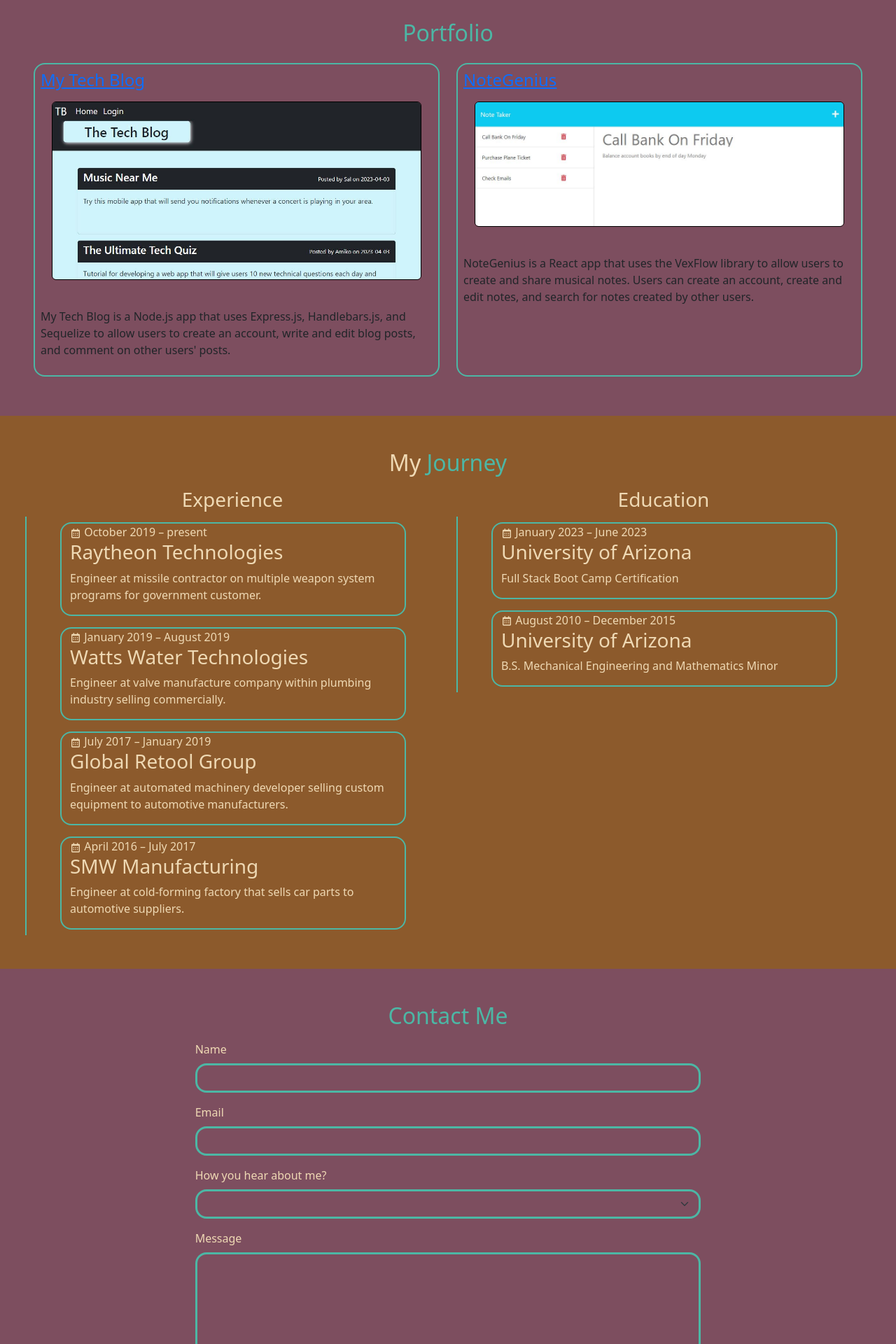
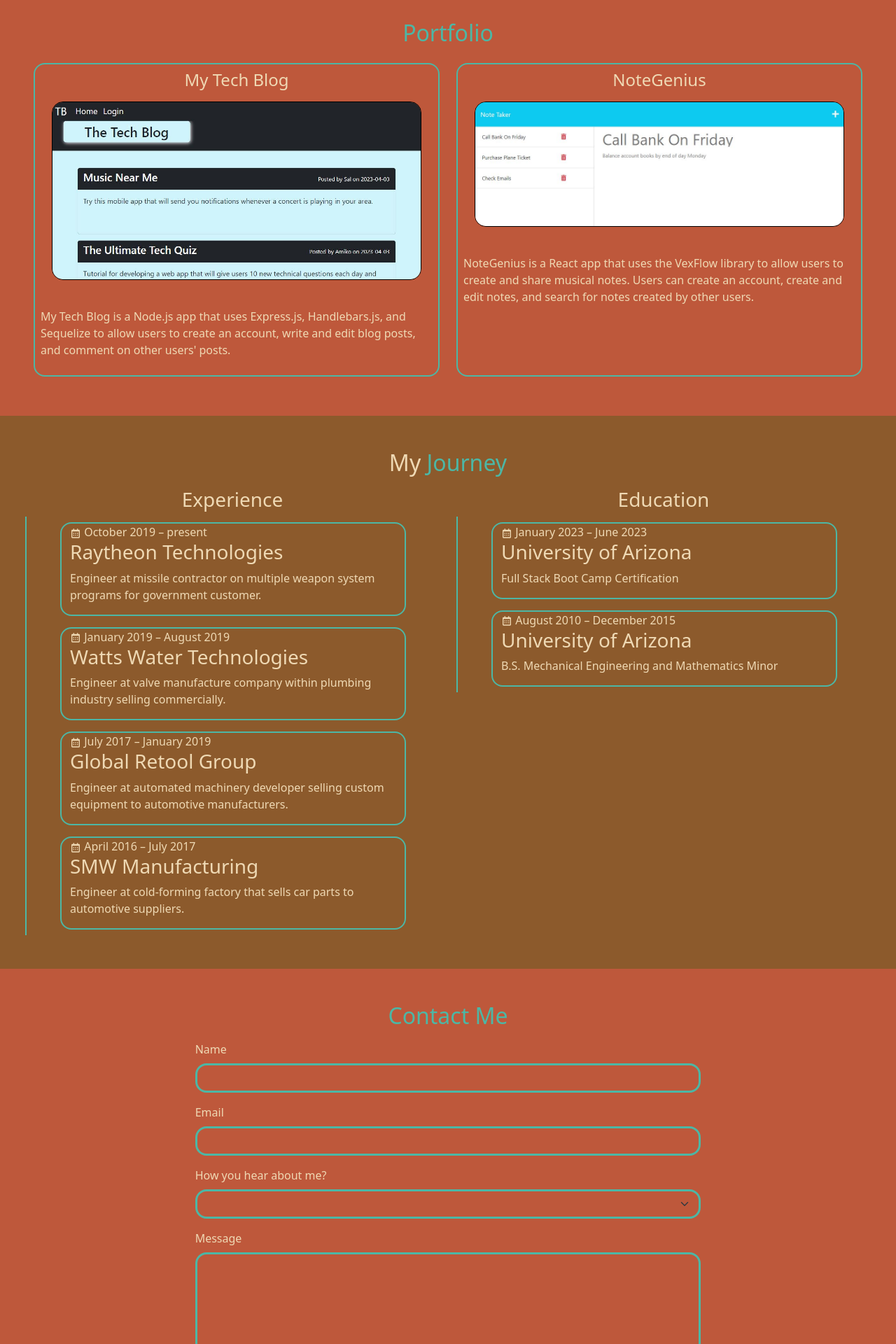
Before and after one commit to arishorts/arishorts-portfolio, a React (Create React App) app: page / in a window 1280 px wide. Shown: the part 880-2800 px from the top of the page at 70% size. Built offline with nearby package versions, Linux system fonts and the light colour scheme.

Commit message:
Alterred desert color palette to include terracotta

```diff
--- a/src/App.css
+++ b/src/App.css
@@ -18,6 +18,11 @@
   --color-turquoise-blue: #4cb7a5;
   --color-sky-blue: #6bb0e3;
   --color-sunset-purple: #7d4e5f;
+  --color-copper-orange: #d78f1b;
+  --color-terracotta-red: #be583b;
+  --color-burnt-sienna: #7e462c;
+  --color-camel-tan: #d3b29c;
+  --color-ivory-white: #f3ede3;
 }
 /* Hide the scrollbar */
 .container::-webkit-scrollbar {
@@ -48,11 +53,19 @@
 }
 
 .portfolio-container {
-  background-color: var(--color-sunset-purple);
+  background-color: var(--color-terracotta-red);
 }
 
 .portfolio-header {
   color: var(--color-turquoise-blue);
+}
+
+.project-header {
+  color: var(--color-sand);
+}
+
+.project-content {
+  color: var(--color-sand);
 }
 
 .resume-header {
@@ -84,7 +97,7 @@
 }
 
 .contactme-container {
-  background-color: var(--color-sunset-purple);
+  background-color: var(--color-terracotta-red);
 }
 
 .contactme-header {
@@ -105,6 +118,13 @@
   border: 2px solid var(--color-canyon-red);
   font-weight: 600;
   width: 30%;
+}
+
+#email,
+#name,
+#medium,
+#message {
+  background-color: var(--color-terracotta-red);
 }
 
 .footer-header {
--- a/src/components/common/experiencecard.jsx
+++ b/src/components/common/experience.jsx
@@ -1,7 +1,7 @@
 import React from "react";
 import { BiCalendar } from "react-icons/bi";
 
-const ExperienceCard = ({ name, summary, date }) => {
+const Experience = ({ name, summary, date }) => {
   return (
     <div className="card-content card-container">
       <div className="card-content">
@@ -15,4 +15,4 @@ const ExperienceCard = ({ name, summary, date }) => {
   );
 };
 
-export default ExperienceCard;
+export default Experience;
--- a/src/components/common/input.jsx
+++ b/src/components/common/input.jsx
@@ -12,12 +12,12 @@ const Input = ({ name, label, error, ...rest }) => {
         id={name}
         className="form-control rounded-4"
         style={{
-          backgroundColor: "var(--color-sunset-purple)",
+          // backgroundColor: "var(--color-sunset-purple)",
           border: "3px solid var(--color-turquoise-blue)",
           color: "var(--color-sand)",
         }}
       />
-      {error && <div className="alert alert-danger">{error}</div>}
+      {error && <div className="alert alert-danger mt-1">{error}</div>}
     </div>
   );
 };
--- a/src/components/common/project.jsx
+++ b/src/components/common/project.jsx
@@ -4,14 +4,21 @@ import React from "react";
 function Project({ name, summary, date, url, description, image }) {
   return (
     <div className="project">
-      <a href={url} target="_blank" rel="noopener noreferrer">
+      <a
+        href={url}
+        target="_blank"
+        rel="noopener noreferrer"
+        className="project-header text-center"
+        style={{ textDecoration: "none" }}
+      >
         <h4>{name}</h4>
       </a>
+      <a href={url}>
         <picture className="row justify-content-center m-3">
           <img
             alt=""
             srcSet={image}
-          className="col-4 mb-4 p-0 rounded"
+            className="col-4 mb-4 p-0 rounded-4 project-pricture"
             style={{
               borderRadius: "5%",
               objectPosition: "center",
@@ -21,7 +28,8 @@ function Project({ name, summary, date, url, description, image }) {
             }}
           />
         </picture>
-      <p>{description}</p>
+      </a>
+      <p className="project-content">{description}</p>
       {/* <div className="description" data-tip={description}>
         Hover to see description
       </div>
--- a/src/components/common/select.jsx
+++ b/src/components/common/select.jsx
@@ -13,7 +13,6 @@ const Select = ({ name, label, error, options, ...rest }) => {
           {...rest}
           className="form-select rounded-4"
           style={{
-            backgroundColor: "var(--color-sunset-purple)",
             border: "3px solid var(--color-turquoise-blue)",
             color: "var(--color-sand)",
           }}
@@ -26,7 +25,7 @@ const Select = ({ name, label, error, options, ...rest }) => {
           ))}
         </select>
       </div>
-      {error && <div className="alert alert-danger">{error}</div>}
+      {error && <div className="alert alert-danger mt-1">{error}</div>}
     </div>
   );
 };
--- a/src/components/common/textfield.jsx
+++ b/src/components/common/textfield.jsx
@@ -13,12 +13,11 @@ const TextField = ({ name, label, error, ...rest }) => {
         className="form-control rounded-4"
         rows="7"
         style={{
-          backgroundColor: "var(--color-sunset-purple)",
           border: "3px solid var(--color-turquoise-blue)",
           color: "var(--color-sand)",
         }}
       />
-      {error && <div className="alert alert-danger">{error}</div>}
+      {error && <div className="alert alert-danger mt-1">{error}</div>}
     </div>
   );
 };
--- a/src/components/resume.jsx
+++ b/src/components/resume.jsx
@@ -1,4 +1,4 @@
-import ExperienceCard from "./common/experiencecard";
+import Experience from "./common/experience";
 import React, { Component } from "react";
 
 class Resume extends Component {
@@ -59,7 +59,7 @@ class Resume extends Component {
                     className="col-12 my-2 resume-card rounded-4 "
                     key={index}
                   >
-                    <ExperienceCard
+                    <Experience
                       name={exp.name}
                       summary={exp.summary}
                       date={exp.date}
@@ -77,7 +77,7 @@ class Resume extends Component {
                     className="col-12 my-2 resume-card rounded-4"
                     key={index}
                   >
-                    <ExperienceCard
+                    <Experience
                       name={edu.name}
                       summary={edu.summary}
                       date={edu.date}
```
Lines whose indentation alone changed are shown as unchanged.
